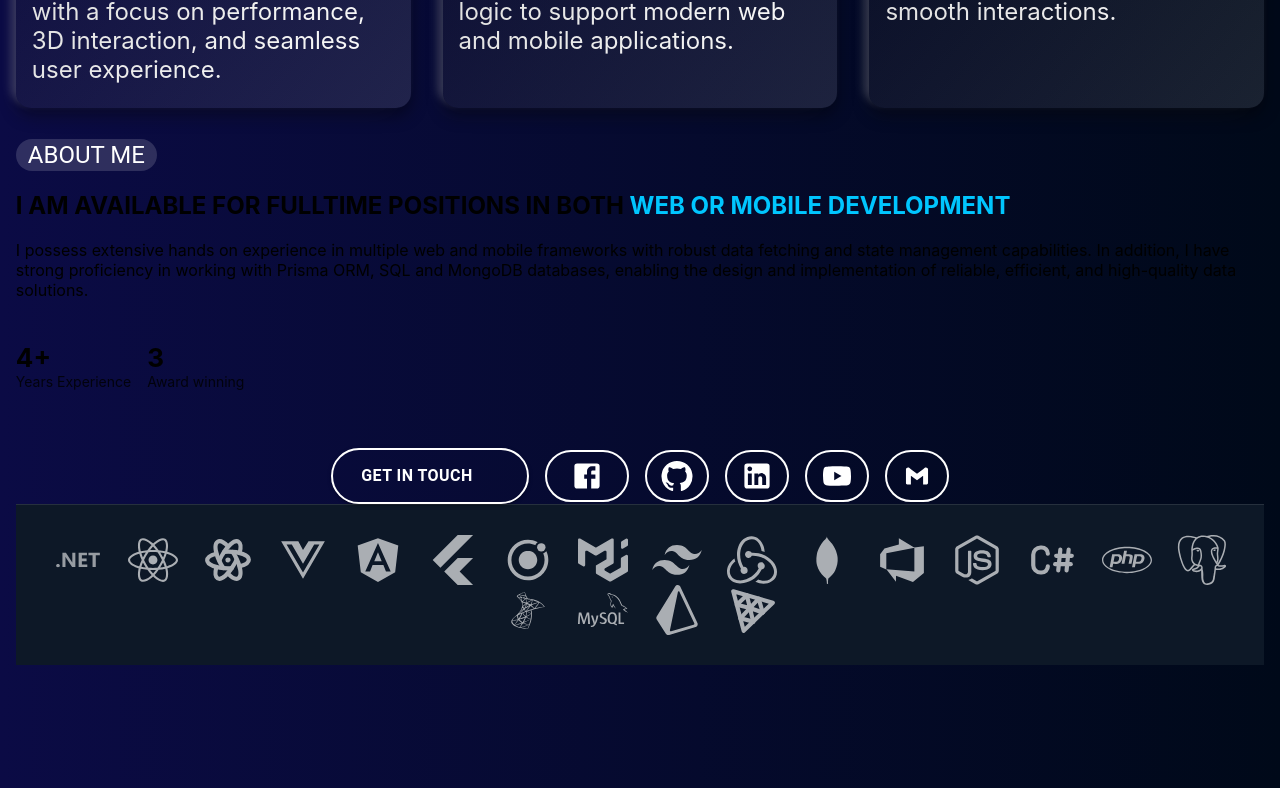
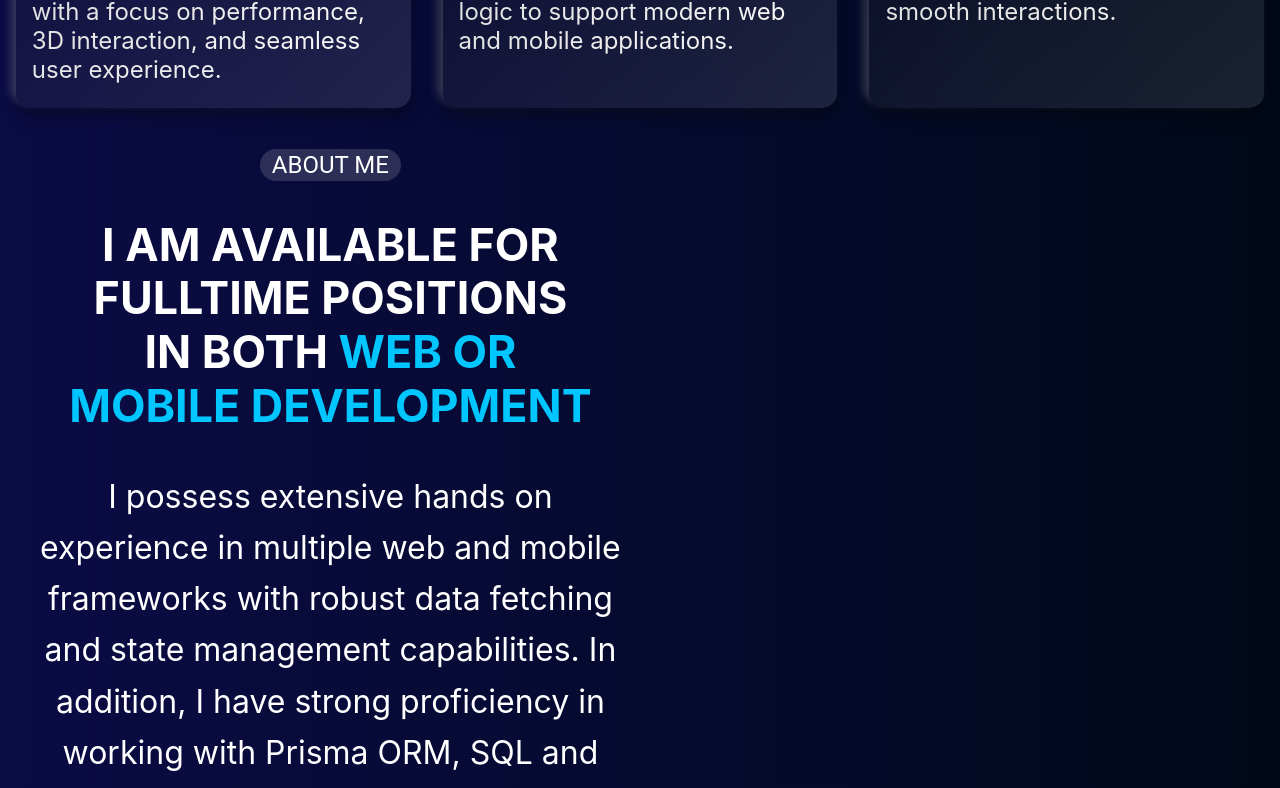
Before and after one commit to starx95/portfolio, a React (Vite) app: page / in a window 1280 px wide. Shown: the part 1640-2428 px from the top of the page. Built offline with nearby package versions, Linux system fonts and the light colour scheme; some icons are missing.

Commit message:
fix pc view for about

```diff
--- a/src/css/About.css
+++ b/src/css/About.css
@@ -46,16 +46,25 @@
     min-height: 100vh;
     display: flex;
     flex-direction: column;
+    justify-content: space-between;
     flex: 1;
 }
 
-#about .home-intro {
+#about .about-intro {
+    display: grid;
+    padding: 10px ;
+    grid-template-columns: 1fr 1fr;
+    gap: 10px;
+}
+
+#about .about-intro .text-column {
     flex: 1;
-    padding: 10px 30px;
 }
-#about .home-intro div {
+
+#about .about-intro div {
     line-height: 1.2;
 }
+
 
 #about .ctaDiv {
     display: flex;
@@ -74,8 +83,27 @@
   font-weight: 600;
 }
 
+/* #about h2 {
+    font-size: clamp(1.8rem, 4vw, 2.8rem);
+    line-height: 1.2;
+    color: #fff;
+    text-align: center;
+    font-weight: 100;
+} */
+/* #about p {
+  margin-top: 1rem;
+  line-height: 1.2;
+  color: #fff;
+  text-align: center;
+  overflow-wrap: break-word;
+  font-size: clamp(1.2rem, 4vw, 2rem);
+  word-break: break-word;
+  white-space: normal;
+  max-width: 100%;
+} */
+
 @media (max-width: 1024px) {
-#about .home-intro {
+#about .about-intro {
     display: grid;
     grid-template-columns: 1fr;
     flex: 1;
--- a/src/css/ExperienceCard.css
+++ b/src/css/ExperienceCard.css
@@ -7,6 +7,7 @@
     border-radius: 10px;
     flex: 1;
     height: 100px;
+    color: #fff;
 }
 
 @media (max-width: 1024px) {
--- a/src/page/About.tsx
+++ b/src/page/About.tsx
@@ -32,7 +32,7 @@ export function About() {
             </div>
             </div>
         </div>
-        <div className="about-column">
+        <div className="text-column">
             <Chip label="ABOUT ME" className="chip" />
             <h2>I AM AVAILABLE FOR FULLTIME POSITIONS IN BOTH<span className="highlight"> WEB OR MOBILE DEVELOPMENT</span> </h2>
             <p>I possess extensive hands on experience in multiple web and mobile frameworks with robust data fetching and state management capabilities. In addition, I have strong proficiency in working with Prisma ORM, SQL and MongoDB databases, enabling the design and implementation of reliable, efficient, and high-quality data solutions.
@@ -87,7 +87,7 @@ export function About() {
             </div>
         </div>
       </Box>
-    <TechStackFooter />
+      <TechStackFooter />
     </Box>
     <Dialog open={openAward} onClose={() => setOpenAward(false)} maxWidth="sm" fullWidth>
         <DialogTitle>🏆 Award-Winning Project</DialogTitle>
```
